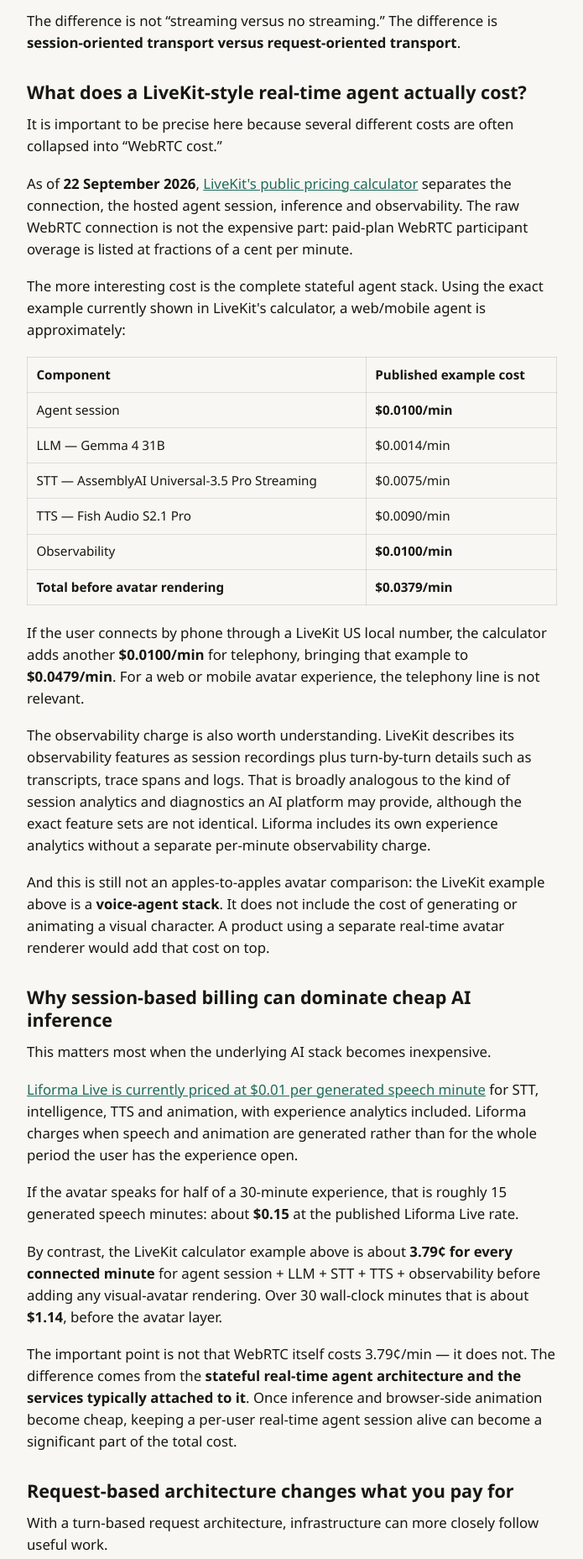
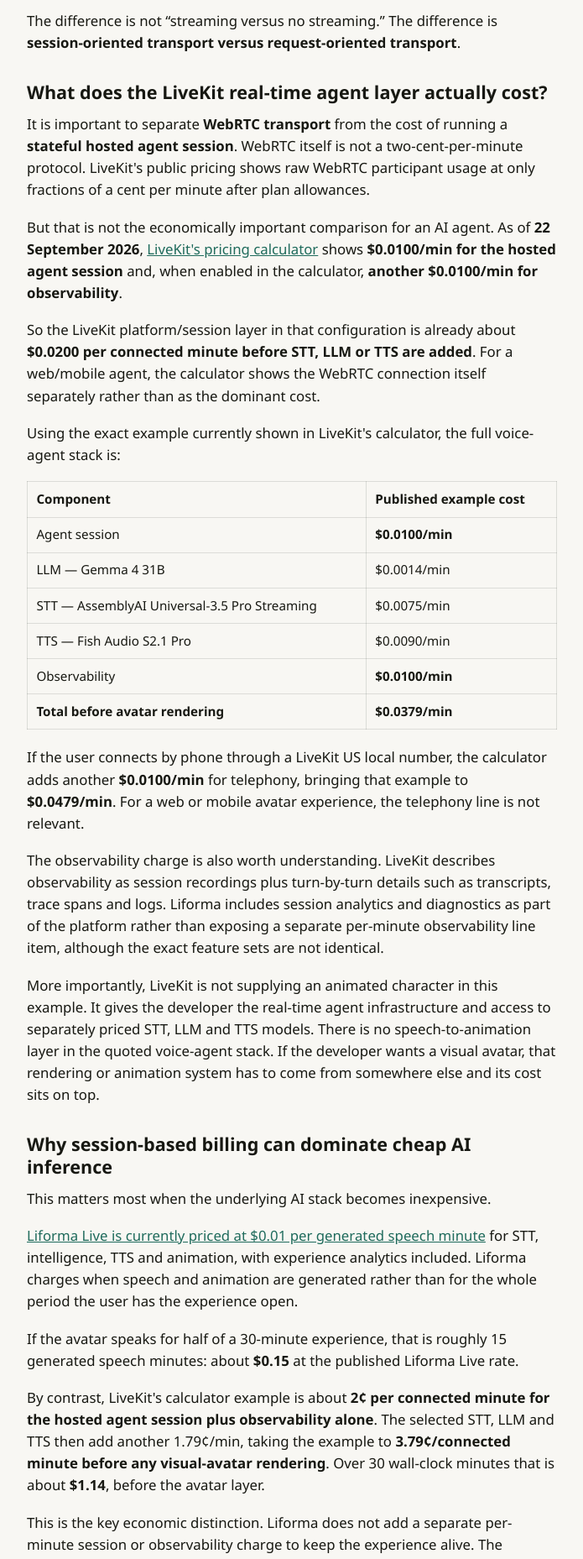
Before and after one commit to LiformaLtd/blog.liforma.ai, a SvelteKit app: page /does-conversational-ai-need-webrtc in a window 1280 px wide. Shown: the part 4060-5917 px from the top of the page at 84% size, without its empty margins (292-987 px from the left). Built offline with nearby package versions, Linux system fonts and the light colour scheme; no server answers.

Commit message:
content: sharpen LiveKit session-layer cost comparison

```diff
--- a/src/routes/does-conversational-ai-need-webrtc/+page.svelte
+++ b/src/routes/does-conversational-ai-need-webrtc/+page.svelte
@@ -154,20 +154,27 @@
 		<strong>session-oriented transport versus request-oriented transport</strong>.
 	</p>
 
-	<h2>What does a LiveKit-style real-time agent actually cost?</h2>
+	<h2>What does the LiveKit real-time agent layer actually cost?</h2>
 	<p>
-		It is important to be precise here because several different costs are often collapsed into
-		“WebRTC cost.”
+		It is important to separate <strong>WebRTC transport</strong> from the cost of running a
+		<strong>stateful hosted agent session</strong>. WebRTC itself is not a two-cent-per-minute protocol.
+		LiveKit's public pricing shows raw WebRTC participant usage at only fractions of a cent per minute
+		after plan allowances.
 	</p>
 	<p>
-		As of <strong>22 September 2026</strong>,
-		<a href="https://livekit.com/pricing">LiveKit's public pricing calculator</a> separates the
-		connection, the hosted agent session, inference and observability. The raw WebRTC connection is not
-		the expensive part: paid-plan WebRTC participant overage is listed at fractions of a cent per minute.
+		But that is not the economically important comparison for an AI agent. As of
+		<strong>22 September 2026</strong>,
+		<a href="https://livekit.com/pricing">LiveKit's pricing calculator</a> shows
+		<strong>$0.0100/min for the hosted agent session</strong> and, when enabled in the calculator,
+		<strong>another $0.0100/min for observability</strong>.
 	</p>
 	<p>
-		The more interesting cost is the complete stateful agent stack. Using the exact example currently
-		shown in LiveKit's calculator, a web/mobile agent is approximately:
+		So the LiveKit platform/session layer in that configuration is already about
+		<strong>$0.0200 per connected minute before STT, LLM or TTS are added</strong>. For a web/mobile
+		agent, the calculator shows the WebRTC connection itself separately rather than as the dominant cost.
+	</p>
+	<p>
+		Using the exact example currently shown in LiveKit's calculator, the full voice-agent stack is:
 	</p>
 	<table>
 		<thead>
@@ -210,16 +217,17 @@
 		relevant.
 	</p>
 	<p>
-		The observability charge is also worth understanding. LiveKit describes its observability features
-		as session recordings plus turn-by-turn details such as transcripts, trace spans and logs. That is
-		broadly analogous to the kind of session analytics and diagnostics an AI platform may provide,
-		although the exact feature sets are not identical. Liforma includes its own experience analytics
-		without a separate per-minute observability charge.
+		The observability charge is also worth understanding. LiveKit describes observability as session
+		recordings plus turn-by-turn details such as transcripts, trace spans and logs. Liforma includes
+		session analytics and diagnostics as part of the platform rather than exposing a separate
+		per-minute observability line item, although the exact feature sets are not identical.
 	</p>
 	<p>
-		And this is still not an apples-to-apples avatar comparison: the LiveKit example above is a
-		<strong>voice-agent stack</strong>. It does not include the cost of generating or animating a visual
-		character. A product using a separate real-time avatar renderer would add that cost on top.
+		More importantly, LiveKit is not supplying an animated character in this example. It gives the
+		developer the real-time agent infrastructure and access to separately priced STT, LLM and TTS
+		models. There is no speech-to-animation layer in the quoted voice-agent stack. If the developer
+		wants a visual avatar, that rendering or animation system has to come from somewhere else and its
+		cost sits on top.
 	</p>
 
 	<h2>Why session-based billing can dominate cheap AI inference</h2>
@@ -237,15 +245,19 @@
 		minutes: about <strong>$0.15</strong> at the published Liforma Live rate.
 	</p>
 	<p>
-		By contrast, the LiveKit calculator example above is about <strong>3.79¢ for every connected
-		minute</strong> for agent session + LLM + STT + TTS + observability before adding any visual-avatar
-		rendering. Over 30 wall-clock minutes that is about <strong>$1.14</strong>, before the avatar layer.
+		By contrast, LiveKit's calculator example is about <strong>2¢ per connected minute for the
+		hosted agent session plus observability alone</strong>. The selected STT, LLM and TTS then add
+		another 1.79¢/min, taking the example to <strong>3.79¢/connected minute before any visual-avatar
+		rendering</strong>. Over 30 wall-clock minutes that is about <strong>$1.14</strong>, before the
+		avatar layer.
 	</p>
 	<p>
-		The important point is not that WebRTC itself costs 3.79¢/min — it does not. The difference comes
-		from the <strong>stateful real-time agent architecture and the services typically attached to
-		it</strong>. Once inference and browser-side animation become cheap, keeping a per-user real-time
-		agent session alive can become a significant part of the total cost.
+		This is the key economic distinction. Liforma does not add a separate per-minute session or
+		observability charge to keep the experience alive. The platform handles session orchestration and
+		analytics, while the <strong>$0.01 per generated speech minute</strong> covers STT, intelligence,
+		TTS and speech-to-animation. LiveKit's model is more modular: the real-time agent/session layer is
+		charged separately, STT/LLM/TTS are selected and priced separately, and visual animation is outside
+		the quoted stack.
 	</p>
 
 	<h2>Request-based architecture changes what you pay for</h2>
```
